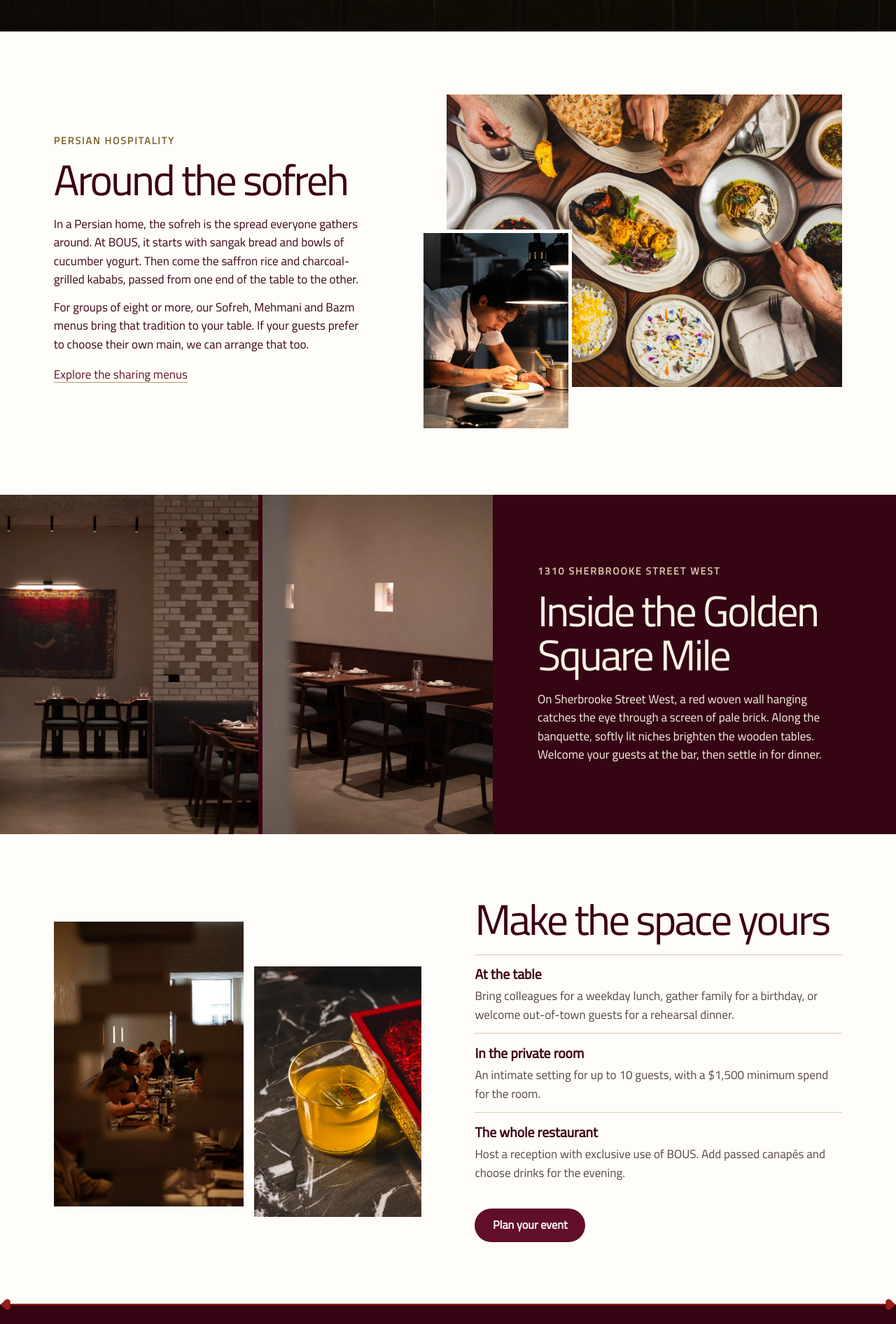
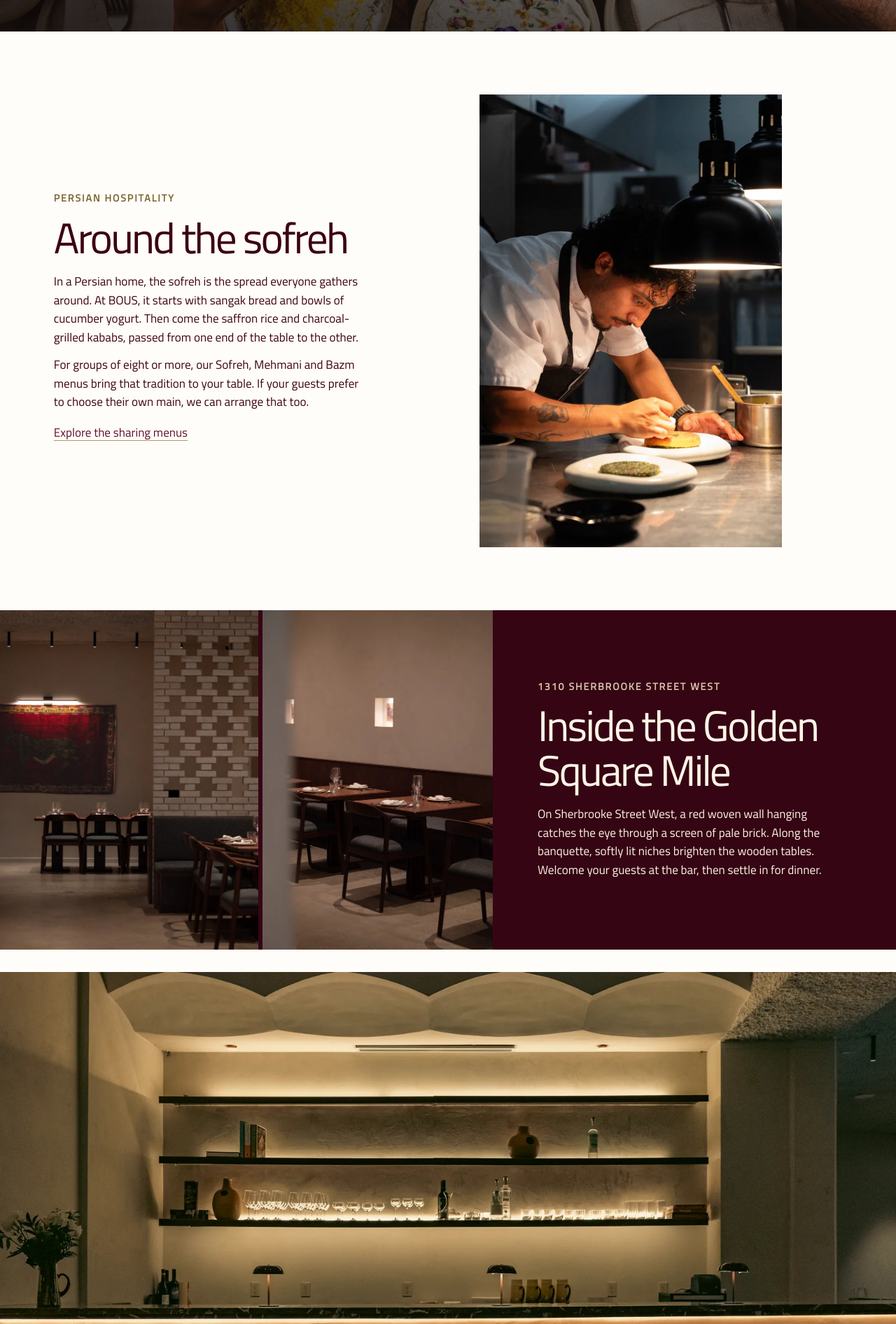
Before and after one commit to BOUS-Persian-Cuisine/website, a Next.js app: page /group-event in a window 1280 px wide. Shown: the part 580-2472 px from the top of the page at 70% size. Built offline with nearby package versions, Linux system fonts and the light colour scheme.

Commit message:
Lead the event page with the shared table and show the bar in full

```diff
--- a/src/components/GroupEventLanding.tsx
+++ b/src/components/GroupEventLanding.tsx
@@ -12,13 +12,13 @@ export function GroupEventLanding({ onPlan }: { onPlan: () => void }) {
       <section className={css.hero} aria-labelledby="gather-heading">
         <Image
           className={css.heroImage}
-          src="/img/group-events/bar.webp"
+          src="/img/bous-shared-table.webp"
           alt={t(
-            "The warmly lit bar and sculpted ceiling at BOUS",
-            "Le bar de BOUS sous un plafond sculpté, dans une lumière dorée",
+            "Guests sharing kababs, rice and small plates at BOUS",
+            "Des convives se partagent kababs, riz et petites assiettes chez BOUS",
           )}
-          width={1600}
-          height={1067}
+          width={1400}
+          height={933}
           priority
           sizes="100vw"
         />
@@ -69,30 +69,17 @@ export function GroupEventLanding({ onPlan }: { onPlan: () => void }) {
             {t("Explore the sharing menus", "Découvrir les menus à partager")}
           </Link>
         </div>
-        <div className={css.tablePhotos}>
-          <Image
-            className={css.spread}
-            width={1400}
-            height={933}
-            sizes="(max-width: 760px) 92vw, 50vw"
-            src="/img/bous-shared-table.webp"
-            alt={t(
-              "Guests sharing kababs, rice and small plates at BOUS",
-              "Des convives se partagent kababs, riz et petites assiettes chez BOUS",
-            )}
-          />
         <Image
           className={css.chef}
           width={640}
           height={959}
-            sizes="(max-width: 760px) 35vw, 18vw"
+          sizes="(max-width: 490px) 88vw, (max-width: 760px) 27rem, 38vw"
           src="/img/group-events/chef-at-the-pass.webp"
           alt={t(
             "A chef finishing golden tahchin at the pass",
             "Un chef apporte la dernière touche à un tahchin doré",
           )}
         />
-        </div>
       </section>
 
       <section className={css.address} aria-labelledby="address-heading">
@@ -133,6 +120,18 @@ export function GroupEventLanding({ onPlan }: { onPlan: () => void }) {
           </p>
         </div>
       </section>
+
+      <Image
+        className={css.barPhoto}
+        src="/img/group-events/bar.webp"
+        width={1600}
+        height={1067}
+        sizes="100vw"
+        alt={t(
+          "The warmly lit bar and sculpted ceiling at BOUS",
+          "Le bar de BOUS sous un plafond sculpté, dans une lumière dorée",
+        )}
+      />
 
       <section className={css.occasions} aria-labelledby="occasions-heading">
         <div className={css.pair}>
--- a/src/styles/group-event-landing.module.css
+++ b/src/styles/group-event-landing.module.css
@@ -124,23 +124,10 @@
   padding-block: 0.7rem;
   margin-top: 0.35rem;
 }
-.tablePhotos {
-  position: relative;
-  padding: 0 0 clamp(2.7rem, 5vw, 5rem) clamp(1rem, 3vw, 3rem);
-}
-.tablePhotos .spread {
-  aspect-ratio: 1.35;
+.story .chef {
+  justify-self: center;
+  max-width: 27rem;
   height: auto;
-}
-.tablePhotos .chef {
-  position: absolute;
-  width: 36%;
-  height: auto;
-  aspect-ratio: 3/4;
-  object-position: center 59%;
-  bottom: 0;
-  left: 0;
-  border: clamp(4px, 0.45vw, 8px) solid #fffdf9;
 }
 .address {
   display: grid;
@@ -169,21 +156,23 @@
 .address p {
   max-width: 33rem;
 }
+.landing .barPhoto {
+  margin-top: clamp(1rem, 2.5vw, 2.5rem);
+  height: auto;
+  object-fit: contain;
+}
 .occasions {
   grid-template-columns: minmax(0, 1fr) minmax(0, 1fr);
 }
 .pair {
   display: grid;
-  grid-template-columns: 1fr 0.88fr;
+  grid-template-columns: repeat(2, minmax(0, 1fr));
   gap: clamp(0.55rem, 1.2vw, 1.3rem);
   align-items: start;
 }
 .pair img {
   aspect-ratio: 2/3;
   height: auto;
-}
-.pair img + img {
-  margin-top: clamp(2.4rem, 5vw, 5.3rem);
 }
 .occasionText dl > div {
   padding: 0.8rem 0;
```
Lines whose indentation alone changed are shown as unchanged.
